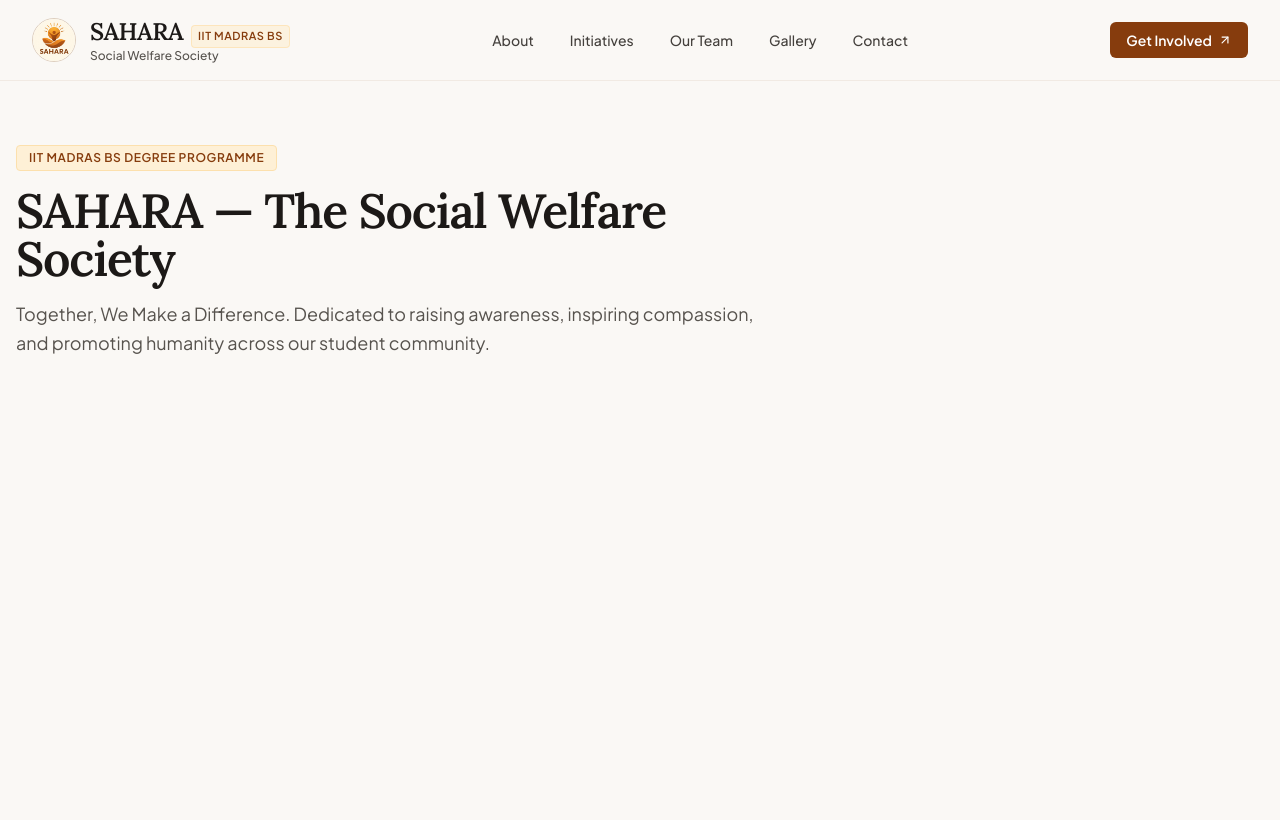
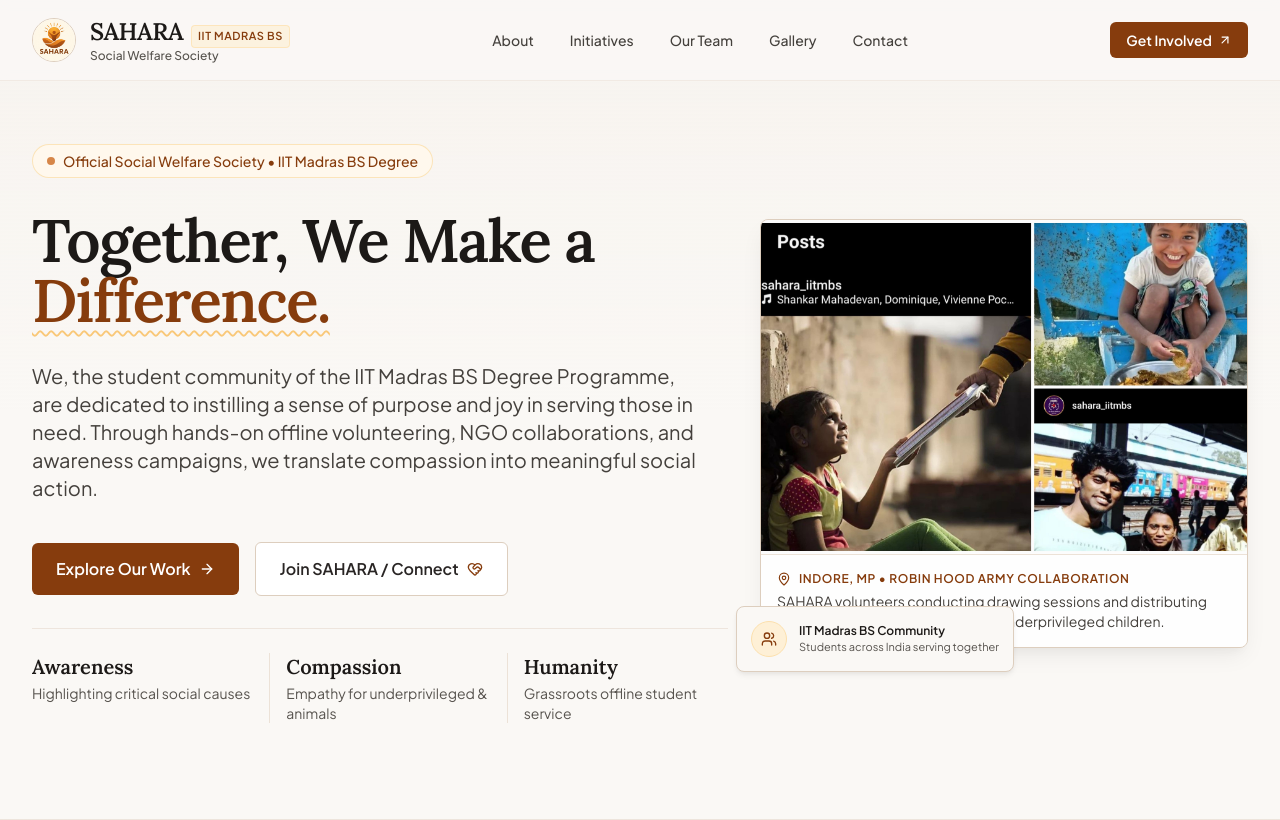
Before and after one commit to 22f3002886/Sahara_Website, a Next.js app: page / in a window 1280 px wide. Built offline with nearby package versions, Linux system fonts and the light colour scheme.

Commit message:
feat: build SAHARA hero section

```diff
--- a/src/app/page.tsx
+++ b/src/app/page.tsx
@@ -1,21 +1,12 @@
 import Header from "@/components/Header";
+import Hero from "@/components/Hero";
 
 export default function HomePage() {
   return (
     <div className="min-h-screen flex flex-col bg-warm-50 text-stone-900">
       <Header />
-      <main className="flex-1 pt-24 pb-16 px-4 max-w-7xl mx-auto w-full">
-        <div className="max-w-3xl py-12">
-          <span className="inline-block text-xs font-semibold tracking-wider uppercase text-sahara-800 bg-sahara-100 border border-sahara-200 px-3 py-1 rounded">
-            IIT Madras BS Degree Programme
-          </span>
-          <h1 className="mt-4 text-4xl sm:text-5xl font-serif font-bold text-stone-900 tracking-tight">
-            SAHARA — The Social Welfare Society
-          </h1>
-          <p className="mt-4 text-lg text-stone-600 leading-relaxed font-sans">
-            Together, We Make a Difference. Dedicated to raising awareness, inspiring compassion, and promoting humanity across our student community.
-          </p>
-        </div>
+      <main className="flex-1 w-full">
+        <Hero />
       </main>
     </div>
   );
--- /dev/null
+++ b/src/components/Hero.tsx
@@ -0,0 +1,115 @@
+import React from "react";
+import Image from "next/image";
+import { ArrowDown, ArrowRight, HeartHandshake, MapPin, Users } from "lucide-react";
+
+export default function Hero() {
+  return (
+    <section className="relative pt-28 pb-16 md:pt-36 md:pb-24 overflow-hidden border-b border-warm-200/80 bg-gradient-to-b from-warm-100/60 via-warm-50 to-warm-50">
+      <div className="max-w-7xl mx-auto px-4 sm:px-6 lg:px-8">
+        <div className="grid grid-cols-1 lg:grid-cols-12 gap-12 lg:gap-8 items-center">
+
+          {/* Text Column */}
+          <div className="lg:col-span-7 space-y-6 sm:space-y-8 text-left">
+            {/* Affiliation Badge */}
+            <div className="inline-flex items-center gap-2 px-3.5 py-1.5 rounded-full bg-sahara-50 border border-sahara-200/80 text-sahara-800 text-xs sm:text-sm font-medium">
+              <span className="w-2 h-2 rounded-full bg-sahara-600 animate-pulse" />
+              <span>Official Social Welfare Society • IIT Madras BS Degree</span>
+            </div>
+
+            {/* Main Headline */}
+            <h1 className="font-serif text-4xl sm:text-5xl lg:text-6xl font-bold tracking-tight text-stone-900 leading-[1.12]">
+              Together, We Make a{" "}
+              <span className="text-sahara-800 underline decoration-sahara-300 decoration-wavy decoration-2 underline-offset-8">
+                Difference.
+              </span>
+            </h1>
+
+            {/* Authentic Introduction */}
+            <p className="text-lg sm:text-xl text-stone-700 leading-relaxed font-sans max-w-2xl font-normal">
+              We, the student community of the IIT Madras BS Degree Programme, are dedicated to instilling a sense of purpose and joy in serving those in need. Through hands-on offline volunteering, NGO collaborations, and awareness campaigns, we translate compassion into meaningful social action.
+            </p>
+
+            {/* CTAs */}
+            <div className="flex flex-col sm:flex-row items-stretch sm:items-center gap-3 sm:gap-4 pt-2">
+              <a
+                href="#activities"
+                className="inline-flex items-center justify-center gap-2 px-6 py-3.5 text-base font-semibold text-white bg-sahara-800 hover:bg-sahara-900 rounded-md transition-colors shadow-xs"
+              >
+                <span>Explore Our Work</span>
+                <ArrowRight className="w-4 h-4" aria-hidden="true" />
+              </a>
+
+              <a
+                href="#contact"
+                className="inline-flex items-center justify-center gap-2 px-6 py-3.5 text-base font-semibold text-stone-800 bg-white hover:bg-warm-100 border border-warm-300 rounded-md transition-colors"
+              >
+                <span>Join SAHARA / Connect</span>
+                <HeartHandshake className="w-4 h-4 text-sahara-800" aria-hidden="true" />
+              </a>
+            </div>
+
+            {/* Core Values Strip */}
+            <div className="pt-6 border-t border-warm-200/80 grid grid-cols-3 gap-4 text-left">
+              <div>
+                <p className="font-serif text-lg sm:text-xl font-bold text-stone-900">Awareness</p>
+                <p className="text-xs sm:text-sm text-stone-600 mt-0.5">Highlighting critical social causes</p>
+              </div>
+              <div className="border-l border-warm-200 pl-4">
+                <p className="font-serif text-lg sm:text-xl font-bold text-stone-900">Compassion</p>
+                <p className="text-xs sm:text-sm text-stone-600 mt-0.5">Empathy for underprivileged & animals</p>
+              </div>
+              <div className="border-l border-warm-200 pl-4">
+                <p className="font-serif text-lg sm:text-xl font-bold text-stone-900">Humanity</p>
+                <p className="text-xs sm:text-sm text-stone-600 mt-0.5">Grassroots offline student service</p>
+              </div>
+            </div>
+          </div>
+
+          {/* Genuine Photography Visual */}
+          <div className="lg:col-span-5 relative">
+            <div className="relative mx-auto max-w-md lg:max-w-none">
+
+              {/* Main Image Frame */}
+              <div className="relative rounded-lg overflow-hidden border border-warm-300 bg-warm-100 shadow-float">
+                <div className="relative aspect-[4/3] sm:aspect-[16/11] w-full">
+                  <Image
+                    src="/images/events/robin-hood-army.jpeg"
+                    alt="SAHARA students volunteering with Robin Hood Army in Indore"
+                    fill
+                    priority
+                    sizes="(max-width: 768px) 100vw, (max-width: 1200px) 45vw, 500px"
+                    className="object-cover"
+                  />
+                </div>
+
+                {/* Editorial Caption Bar */}
+                <div className="p-4 bg-white/95 border-t border-warm-200">
+                  <div className="flex items-center gap-2 text-xs font-semibold text-sahara-800 uppercase tracking-wider">
+                    <MapPin className="w-3.5 h-3.5" aria-hidden="true" />
+                    <span>Indore, MP • Robin Hood Army Collaboration</span>
+                  </div>
+                  <p className="text-xs sm:text-sm text-stone-700 mt-1">
+                    SAHARA volunteers conducting drawing sessions and distributing student-funded stationery for 30 underprivileged children.
+                  </p>
+                </div>
+              </div>
+
+              {/* Verified Volunteer Cohort Badge */}
+              <div className="absolute -bottom-5 -left-4 sm:-bottom-6 sm:-left-6 bg-warm-50 border border-warm-300 rounded-lg p-3 sm:p-3.5 shadow-card flex items-center gap-3">
+                <div className="w-9 h-9 rounded-full bg-sahara-100 border border-sahara-200 flex items-center justify-center text-sahara-800">
+                  <Users className="w-4 h-4" aria-hidden="true" />
+                </div>
+                <div>
+                  <p className="text-xs font-semibold text-stone-900">IIT Madras BS Community</p>
+                  <p className="text-[11px] text-stone-600">Students across India serving together</p>
+                </div>
+              </div>
+
+            </div>
+          </div>
+
+        </div>
+      </div>
+    </section>
+  );
+}
```
